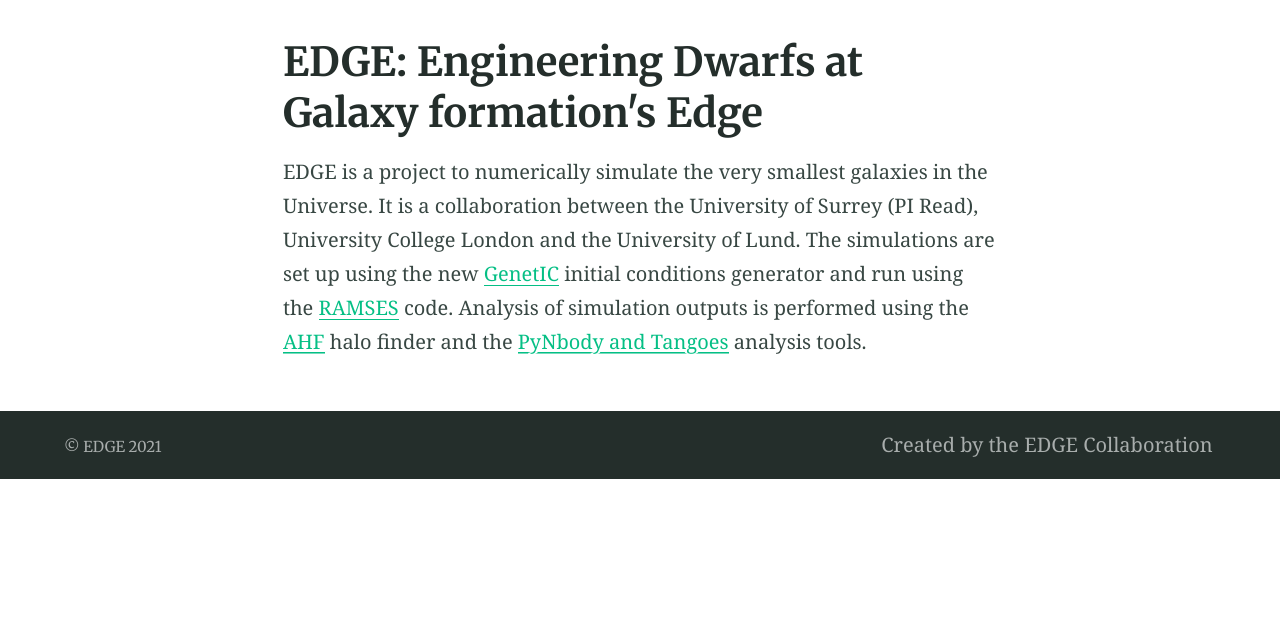
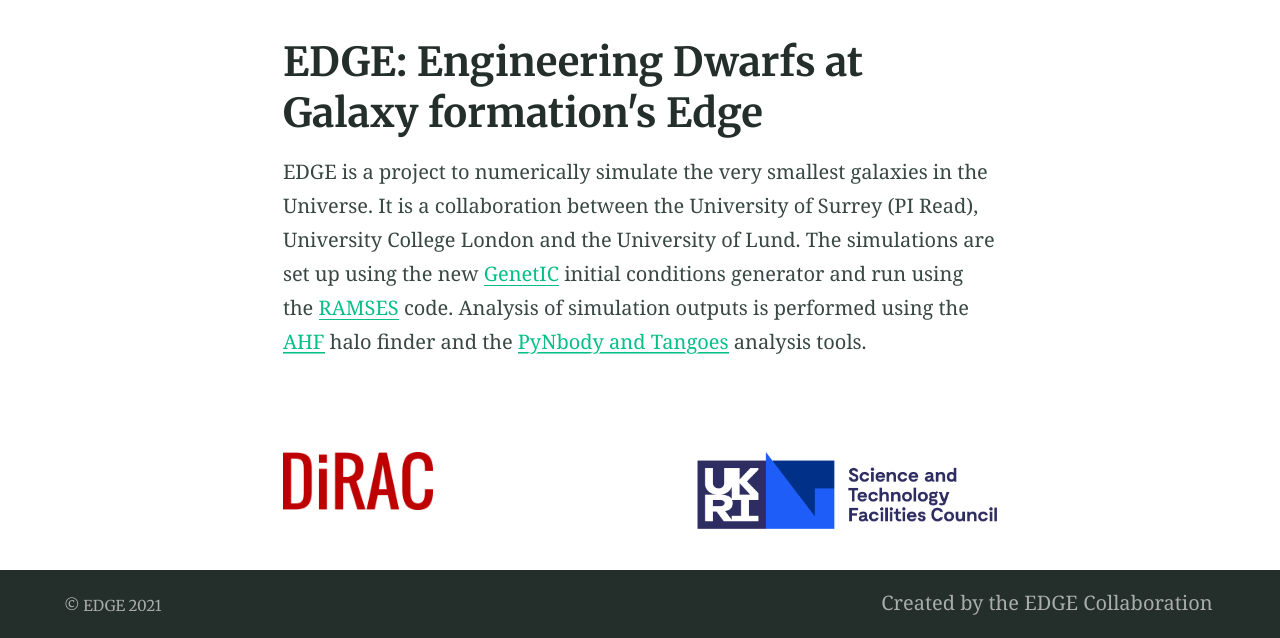
Before and after one commit to edge-simulation/edge-simulation, a Jekyll site: the page built from index.md, in a window 1280 px wide. Shown: the part 424-1062 px from the top of the page. Built offline with Jekyll 4.4.1, drawn with Linux system fonts in a browser that asks for light colours; before the commit the page ends 903 px from its top, so only the background shows below that.

Commit message:
Added DiRAC and STFC logos.  Fixed removal of header on Collaborators page.

```diff
--- a/index.md
+++ b/index.md
@@ -5,3 +5,8 @@ excerpt: "About us."
 ---
 
 EDGE is a project to numerically simulate the very smallest galaxies in the Universe. It is a collaboration between the University of Surrey (PI Read), University College London and the University of Lund. The simulations are set up using the new <a href="https://github.com/pynbody/genetIC">GenetIC</a> initial conditions generator and run using the <a href="https://www.ics.uzh.ch/~teyssier/ramses/RAMSES.html">RAMSES</a> code. Analysis of simulation outputs is performed using the <a href="http://popia.ft.uam.es/AHF/Download.html">AHF</a> halo finder and the <a href="https://pynbody.github.io/">PyNbody and Tangoes</a> analysis tools.
+
+<br>
+
+{% include figure.html image="/assets/logos/dirac_logo.png" alt="DiRAC logo" position="left" width="150" %}
+{% include figure.html image="/assets/logos/stfc_logo.png" alt="STFC logo" position="right" width="300" %}
```
Also changed, not shown: collaborators.md (+1 -1 lines), assets/logos/dirac_logo.png (added), assets/logos/stfc_logo.png (added).
